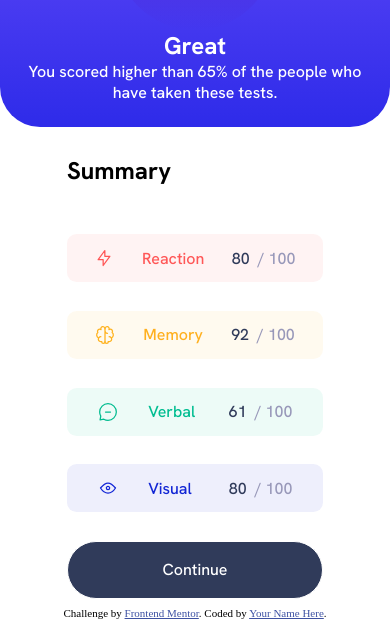
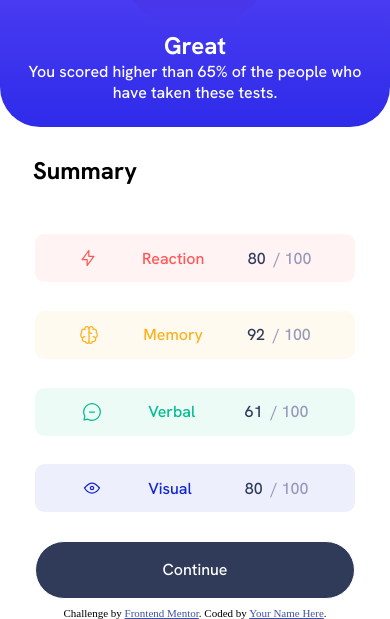
Before and after one commit to Hisham16327/RSC, a plain HTML site: page index.html in a window 390 px wide. Shown: the part 225-844 px from the top of the page. Drawn offline with Linux system fonts and the light colour scheme.

Commit message:
Another Commit

```diff
--- a/index.html
+++ b/index.html
@@ -30,7 +30,7 @@
         </div>
       </div>
       <div class="summary">
-        <div><h2>Summary</h2></div>
+        <div><h2 class="summary-heading">Summary</h2></div>
         <div class="stats red-box">
           <svg
             xmlns="http://www.w3.org/2000/svg"
--- a/style.css
+++ b/style.css
@@ -160,15 +160,15 @@ body {
   html {
     margin: 0 auto;
     gap: 0;
-    height: 100vh;
-    width: 100vw;
+    height: auto;
+    width: 100%;
     display: flex;
     flex-direction: column;
     justify-content: flex-start;
   }
   .wrapper {
     display: flex;
-    width: 100vw;
+    width: 100%;
     flex-direction: column;
     justify-content: flex-start;
     overflow: auto;
@@ -178,15 +178,28 @@ body {
   }
   .result {
     padding: 1.5em;
+    height: auto;
     width: auto;
-    height: auto;
     font-size: medium;
   }
   .summary {
+    display: flex;
+    justify-content: space-between;
+    align-items: center;
     padding: 0.5em;
-    height: 100vh;
-    width: auto;
+    height: 75vh;
+    width: 20em;
     font-size: medium;
+  }
+  .stats {
+    display: flex;
+    width: 20em;
+  }
+  .summary-heading {
+    display: flex;
+    width: 13.5em;
+    justify-content: flex-start;
+    align-items: flex-start;
   }
   .button:hover {
     background-image: linear-gradient(#7857ff, #2e2be9);
```
